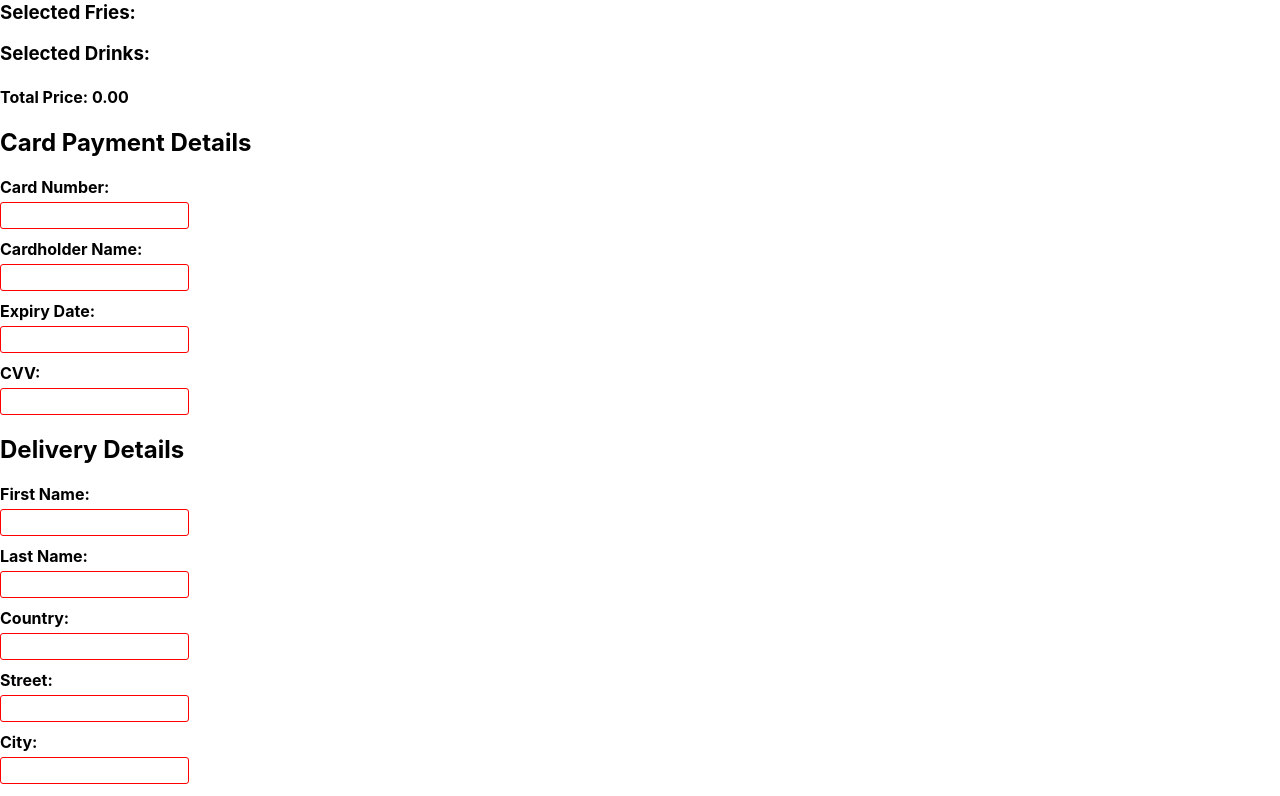
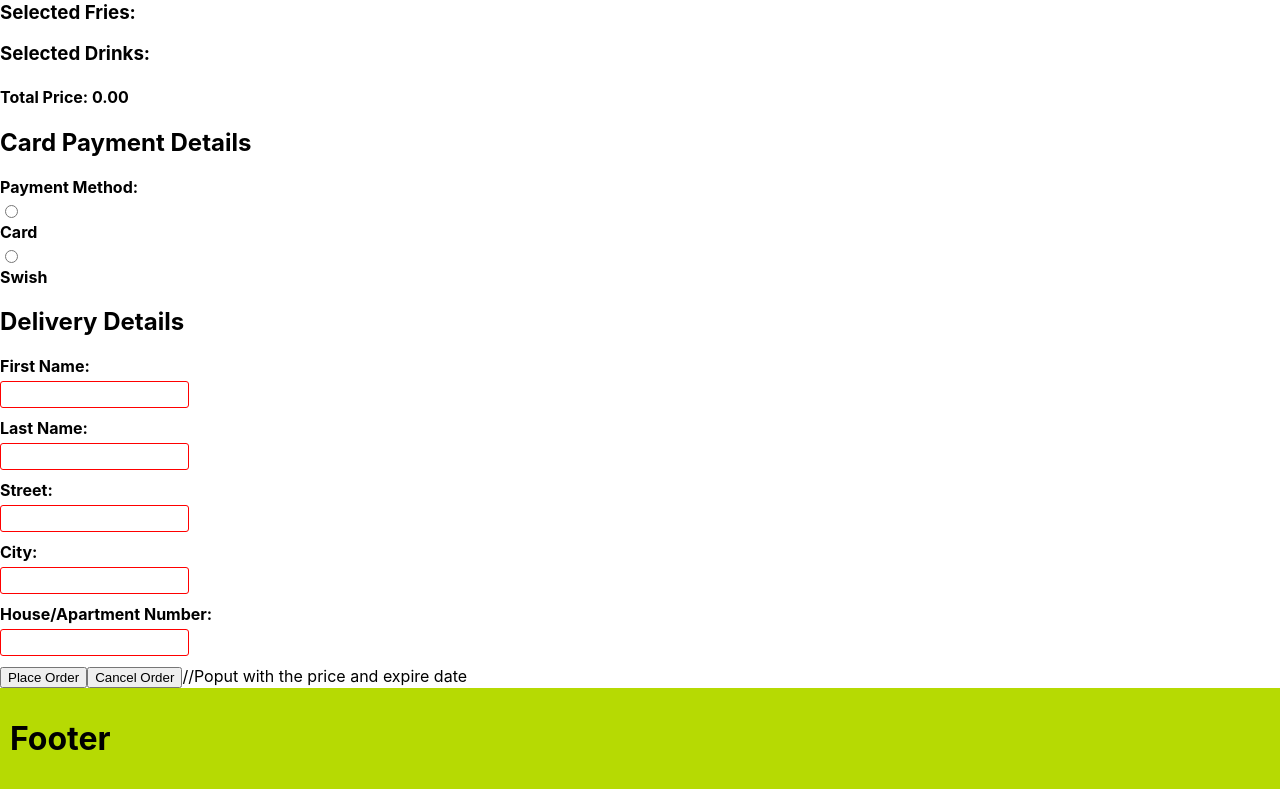
Before and after one commit to maximmihaela96/BunDrop-App, a React (Create React App) app: page /payment in a window 1280 px wide. Shown: the part 1020-1816 px from the top of the page. Built offline with nearby package versions, Linux system fonts and the light colour scheme; the HTML template or start-up script is replaced by a standard one.

Commit message:
Add Payment Options

```diff
--- a/db.json
+++ b/db.json
@@ -143,6 +143,29 @@
     }
   ],
   "orders": [
-
+    {
+      "totalPrice": "79.80",
+      "paymentMethod": "swish",
+      "deliveryDate": "2023-06-09T13:00:58.782Z",
+      "order": [
+        {
+          "burger": {
+            "name": "Cheeseburger",
+            "price": 79.8,
+            "id": 2
+          },
+          "quantity": 1
+        }
+      ],
+      "adressDetails": {
+        "firstName": "test",
+        "lastName": "test",
+        "streetAddress": "test",
+        "city": "test",
+        "houseNumber": "test"
+      },
+      "swishNumber": "122121",
+      "id": 1
+    }
   ]
 }
--- a/src/components/AdressForm.jsx
+++ b/src/components/AdressForm.jsx
@@ -4,55 +4,50 @@ import '../services/CardDetails.css';
 function AddressForm({
     firstName, setFirstName,
     lastName, setLastName,
-    country, setCountry,
     streetAddress, setStreetAddress,
     city, setCity,
-    postalCode, setPostalCode,
+    houseNumber, setHouseNumber,
     setDeliveryDetailsValid,
   }){
 
     const [isFirstNameValid, setFirstNameValid] = useState(true);
     const [isLastNameValid, setLastNameValid] = useState(true);
-    const [isCountryValid, setCountryValid] = useState(true);
     const [isStreetAddressValid, setStreetAddressValid] = useState(true);
     const [isCityValid, setCityValid] = useState(true);
-    const [isPostalCodeValid, setPostalCodeValid] = useState(true);
+    const [isHouseNumberValid, setHouseNumberValid] = useState(true);
 
     useEffect(() => {
       validateDeliveryDetails();
-    }, [firstName, lastName,country, streetAddress, city, postalCode ]);
+    }, [firstName, lastName, streetAddress, city, houseNumber ]);
 
     function validateDeliveryDetails() {
 
       const firstNameValid = firstName.trim() !== "";
       const lastNameValid = lastName.trim() !== "";
-      const countryValid = country.trim() !== "";
       const streetAddressValid = streetAddress.trim() !== "";
       const cityValid = city.trim() !== "";
-      const postalCodeValid = postalCode.trim() !== "";
+      const isHouseNumberValid = houseNumber.trim() !== "";
 
       setFirstNameValid(firstNameValid);
       setLastNameValid(lastNameValid);
-      setCountryValid(countryValid);
       setStreetAddressValid(streetAddressValid);
       setCityValid(cityValid);
-      setPostalCodeValid(postalCodeValid);
+      setHouseNumberValid(isHouseNumberValid);
 
-      const isFormValid = firstNameValid && lastNameValid && countryValid && streetAddressValid && cityValid && postalCodeValid;
+      const isFormValid = firstNameValid && lastNameValid && streetAddressValid && cityValid && isHouseNumberValid;
       setDeliveryDetailsValid(isFormValid);
     }
-
 
   return (
     <div className="delivery-details-container">
       <h2>Delivery Details</h2>
       <div className="form-row">
+
         <label>First Name:</label>
         <input
           type="text"
           value={firstName}
           onChange={(e) => setFirstName(e.target.value)}
-          required
           className={isFirstNameValid ? '' : 'invalid'}
         />
       </div>
@@ -63,19 +58,7 @@ function AddressForm({
           type="text"
           value={lastName}
           onChange={(e) => setLastName(e.target.value)}
-          required
           className={isLastNameValid ? '' : 'invalid'}
-        />
-      </div>
-
-      <div className="form-row">
-        <label>Country:</label>
-        <input
-          type="text"
-          value={country}
-          onChange={(e) => setCountry(e.target.value)}
-          required
-          className={isCountryValid ? '' : 'invalid'}
         />
       </div>
 
@@ -85,7 +68,6 @@ function AddressForm({
           type="text"
           value={streetAddress}
           onChange={(e) => setStreetAddress(e.target.value)}
-          required
           className={isStreetAddressValid ? '' : 'invalid'}
         />
       </div>
@@ -96,25 +78,21 @@ function AddressForm({
           type="text"
           value={city}
           onChange={(e) => setCity(e.target.value)}
-          required
           className={isCityValid ? '' : 'invalid'}
         />
       </div>
 
       <div className="form-row">
-        <label>Postal Code:</label>
+        <label>House/Apartment Number:</label>
         <input
           type="text"
-          value={postalCode}
-          onChange={(e) => setPostalCode(e.target.value)}
-          required
-          className={isPostalCodeValid ? '' : 'invalid'}
+          value={houseNumber}
+          onChange={(e) => setHouseNumber(e.target.value)}
+          className={isHouseNumberValid ? '' : 'invalid'}
         />
       </div>
-
     </div>
   );
 }
 
-
 export default AddressForm;
--- a/src/components/BurgerCards.jsx
+++ b/src/components/BurgerCards.jsx
@@ -1,16 +1,37 @@
 import '../services/Cards.css';
 import { Link } from "react-router-dom";
+import React, {useState } from "react";
 
 function BurgerCards({ name, price, image, id }) {
+  const [quantity] = useState(1);
+
+  function addToCart() {
+
+    const existingItems = JSON.parse(localStorage.getItem('selectedBurger')) || [];
+    const itemIndex = existingItems.findIndex(item => item.burger.id === id);
+
+    if (itemIndex !== -1) {
+      // If the burger already exists, update the quantity
+      existingItems[itemIndex].quantity += quantity;
+    } else {
+    const item  = { burger: { name, price, id }, quantity };
+    existingItems.push(item);
+    }
+    localStorage.setItem('selectedBurger', JSON.stringify(existingItems));
+
+  };
   return (
+    <div className="card">
       <Link to={`/burgers/${id}`}>
-        <div className="card">
+        <div>
               <img src={image} />
               <h1>{name}</h1>
               <p>{price} <span>$</span></p>
-              <button>Add to Cart</button>
         </div>
-        </Link>
+      </Link>
+        <button onClick={addToCart}>Add to Cart</button>
+        </div>
+
   );
 }
 export default BurgerCards;
--- a/src/components/CardDetails.jsx
+++ b/src/components/CardDetails.jsx
@@ -11,21 +11,27 @@ function CardDetails({
   cvv,
   setCvv,
   setCardDetailsValid,
+  setPaymentMethod,
 }) {
   const [isCardNumberValid, setCardNumberValid] = useState(true);
   const [isCardNameValid, setCardNameValid] = useState(true);
   const [isExpiryDateValid, setExpiryDateValid] = useState(true);
   const [isCvvValid, setCvvValid] = useState(true);
+  const [selectedPaymentMethod, setSelectedPaymentMethod] = useState('');
 
   useEffect(() => {
     validateCardDetails();
   }, [cardNumber, cardName, expiryDate, cvv]);
 
   function validateCardDetails() {
-    const cardNumberValid = cardNumber.trim() !== "";
-    const cardNameValid = cardName.trim() !== "";
-    const expiryDateValid = expiryDate.trim() !== "";
-    const cvvValid = cvv.trim() !== "";
+    // const cardNumberValid = cardNumber.trim() !== '';
+    // const cardNameValid = cardName.trim() !== '';
+    // const expiryDateValid = expiryDate.trim() !== '';
+    // const cvvValid = cvv.trim() !== '';
+    const cardNumberValid = selectedPaymentMethod === 'swish' || cardNumber.trim() !== '';
+    const cardNameValid = selectedPaymentMethod === 'swish' || cardName.trim() !== '';
+    const expiryDateValid = selectedPaymentMethod === 'swish' || expiryDate.trim() !== '';
+    const cvvValid = selectedPaymentMethod === 'swish' || cvv.trim() !== '';
 
     setCardNumberValid(cardNumberValid);
     setCardNameValid(cardNameValid);
@@ -36,16 +42,48 @@ function CardDetails({
     setCardDetailsValid(isFormValid);
   }
 
+  function handlePaymentMethodChange(e) {
+    setSelectedPaymentMethod(e.target.value);
+    setPaymentMethod(e.target.value); // Pass the selected payment method to the parent component
+  }
+
   return (
     <div className="card-details-container">
       <h2>Card Payment Details</h2>
+      <div className="form-row">
+        <label>Payment Method:</label>
+        <div>
+          <input
+            type="radio"
+            id="paymentMethodCard"
+            name="paymentMethod"
+            value="card"
+            checked={selectedPaymentMethod === 'card'}
+            onChange={handlePaymentMethodChange}
+          />
+          <label htmlFor="paymentMethodCard">Card</label>
+        </div>
+        <div>
+          <input
+            type="radio"
+            id="paymentMethodSwish"
+            name="paymentMethod"
+            value="swish"
+            checked={selectedPaymentMethod === 'swish'}
+            onChange={handlePaymentMethodChange}
+          />
+          <label htmlFor="paymentMethodSwish">Swish</label>
+        </div>
+      </div>
+
+      {selectedPaymentMethod === 'card' && (
+        <>
           <div className="form-row">
             <label>Card Number:</label>
             <input
               type="text"
               value={cardNumber}
               onChange={(e) => setCardNumber(e.target.value)}
-          required
               className={isCardNumberValid ? '' : 'invalid'}
             />
           </div>
@@ -56,7 +94,6 @@ function CardDetails({
               type="text"
               value={cardName}
               onChange={(e) => setCardName(e.target.value)}
-          required
               className={isCardNameValid ? '' : 'invalid'}
             />
           </div>
@@ -67,21 +104,33 @@ function CardDetails({
               type="text"
               value={expiryDate}
               onChange={(e) => setExpiryDate(e.target.value)}
-          required
               className={isExpiryDateValid ? '' : 'invalid'}
             />
           </div>
 
           <div className="form-row">
-        <label>CVV:</label>
+            <label>Your CVV:</label>
             <input
               type="text"
               value={cvv}
               onChange={(e) => setCvv(e.target.value)}
-          required
               className={isCvvValid ? '' : 'invalid'}
             />
           </div>
+        </>
+      )}
+
+      {selectedPaymentMethod === 'swish' && (
+        <div className="form-row">
+          <label>Swish Phone Number:</label>
+          <input
+            type="text"
+            value={cardNumber} // You can reuse the cardNumber state to capture the phone number
+            onChange={(e) => setCardNumber(e.target.value)}
+            className={isCardNumberValid ? '' : 'invalid'}
+          />
+        </div>
+      )}
     </div>
   );
 }
--- a/src/routes/Burgers.jsx
+++ b/src/routes/Burgers.jsx
@@ -18,8 +18,10 @@ function Burgers() {
        <h1 className="page-title">Burgers</h1>
       <div>
         {allBurgers.map((burger) => (
-          <BurgerCards key={burger.id} id={burger.id} name={burger.name} price={burger.price} image={burger.image} />
+          <BurgerCards key={burger.id} id={burger.id} name={burger.name} price={burger.price} image={burger.image}  />
+
         ))}
+
       </div>
     </div>
     );
--- a/src/routes/Payment.jsx
+++ b/src/routes/Payment.jsx
@@ -19,11 +19,11 @@ function Payment() {
   const [lastName, setLastName] = useState("");
   const [streetAddress, setStreetAddress] = useState("");
   const [city, setCity] = useState("");
-  const [postalCode, setPostalCode] = useState("");
-  const [country, setCountry] = useState("");
+  const [houseNumber, setHouseNumber] = useState("");
 
   const [cardDetailsValid, setCardDetailsValid] = useState(false);
   const [deliveryDetailsValid, setDeliveryDetailsValid] = useState(false);
+  const [paymentMethod, setPaymentMethod] = useState('');
   const navigate = useNavigate();
 
 
@@ -72,25 +72,37 @@ function Payment() {
     const deliveryDays = Math.floor(Math.random() * 7) + 1;
     const deliveryDate = new Date(currentDate.getTime() + deliveryDays * 24 * 60 * 60 * 1000); // Add the random number of days
 
-    const orderData = {
+    let orderData = {
       totalPrice: totalPrice,
+      paymentMethod: paymentMethod,
       deliveryDate: deliveryDate,
       order: order,
-      cardDetails: {
-        cardNumber: cardNumber,
-        cardName: cardName,
-        expiryDate: expiryDate,
-        cvv: cvv
-      },
       adressDetails: {
         firstName: firstName,
         lastName: lastName,
         streetAddress: streetAddress,
         city: city,
-        postalCode: postalCode,
-        country: country,
-      }
+        houseNumber: houseNumber,
+      },
     };
+    if (paymentMethod === 'card') {
+      // If payment method is card, include card details
+      orderData = {
+        ...orderData,
+        cardDetails: {
+          cardNumber: cardNumber,
+          cardName: cardName,
+          expiryDate: expiryDate,
+          cvv: cvv,
+        },
+      };
+    } else if (paymentMethod === 'swish') {
+      // If payment method is Swish, include Swish number
+      orderData = {
+        ...orderData,
+        swishNumber: cardNumber, // Assuming cardNumber variable stores the Swish number
+      };
+    }
 
     fetch("http://localhost:7000/orders", {
       method: "POST",
@@ -119,8 +131,7 @@ function Payment() {
         setLastName("");
         setStreetAddress("");
         setCity("");
-        setPostalCode("");
-        setCountry("");
+        setHouseNumber("");
         window.alert('Order placed successfully!');
         navigate('/'); // Redirect to the main page
 
@@ -186,6 +197,7 @@ return (
           setExpiryDate={setExpiryDate}
           cvv={cvv}
           setCvv={setCvv}
+          setPaymentMethod={setPaymentMethod}
           setCardDetailsValid={setCardDetailsValid}
         />
     </div>
@@ -196,8 +208,7 @@ return (
           lastName={lastName} setLastName={setLastName}
           streetAddress={streetAddress} setStreetAddress={setStreetAddress}
           city={city} setCity={setCity}
-          postalCode={postalCode} setPostalCode={setPostalCode}
-          country={country} setCountry={setCountry}
+          houseNumber={houseNumber} setHouseNumber={setHouseNumber}
           setDeliveryDetailsValid={setDeliveryDetailsValid}
         />
     </div>
```
Also changed, not shown: src/routes/BurgerItem.jsx (+23 -2 lines). Lines whose indentation alone changed are shown as unchanged.
